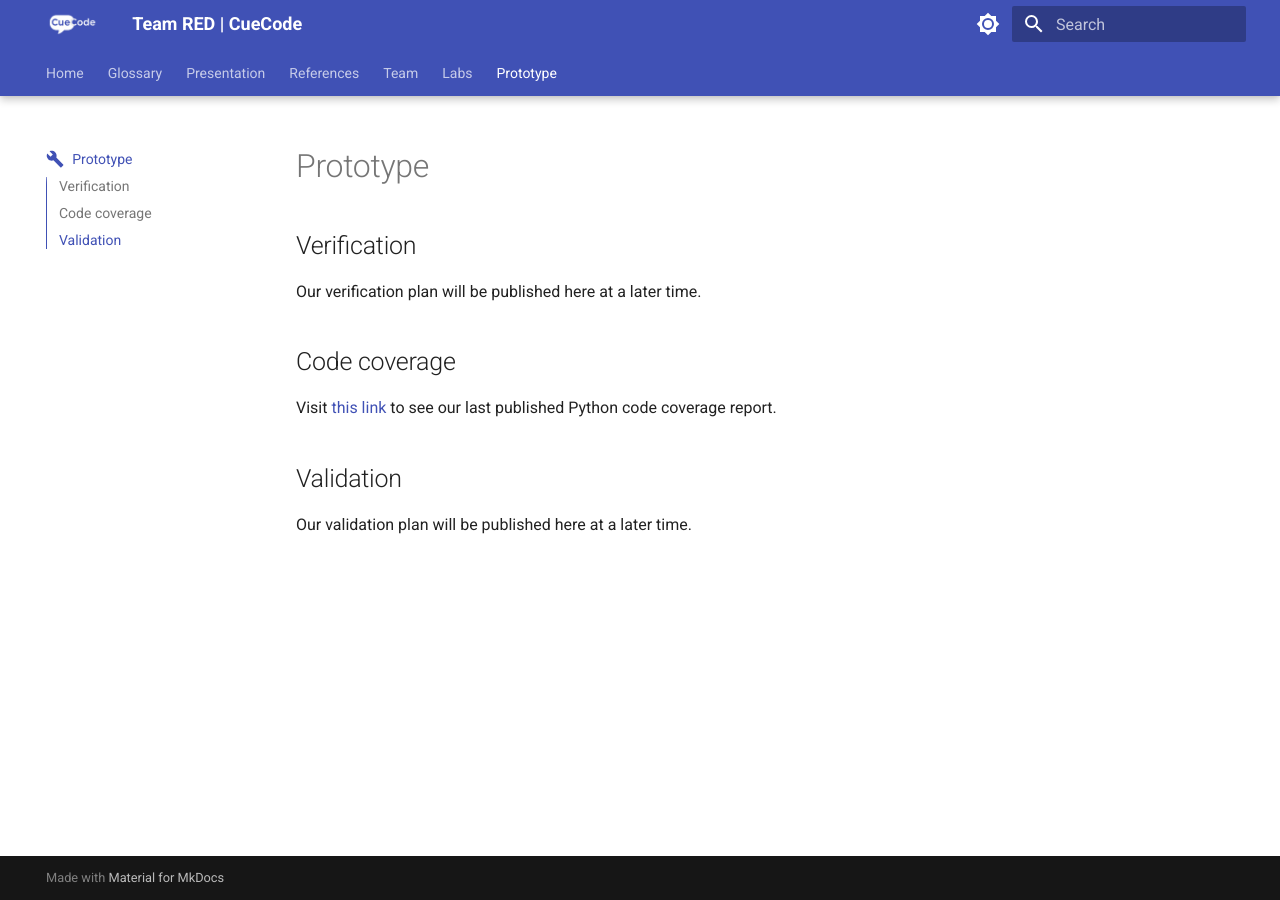
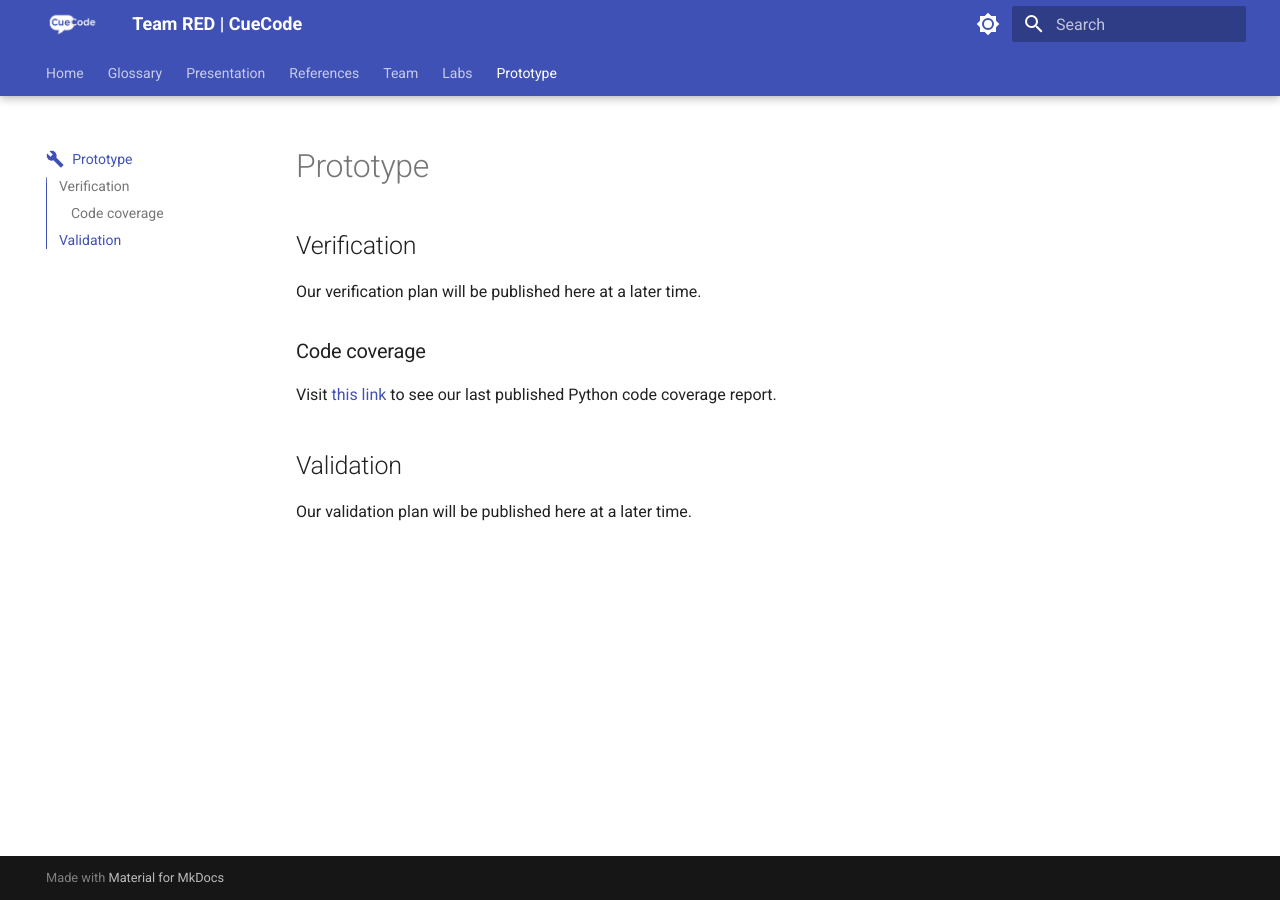
Before and after one commit to john-hix/s25-Red-1, an MkDocs documentation site: the page built from docs/prototype.md, in a window 1280 px wide. Built offline with MkDocs 1.6.1 and Material for MkDocs 9.7.7, drawn with Linux system fonts in a browser that asks for light colours.

Commit message:
Make code cov a subheading

```diff
--- a/docs/prototype.md
+++ b/docs/prototype.md
@@ -7,7 +7,7 @@ icon: material/wrench
 
 Our verification plan will be published here at a later time.
 
-## Code coverage
+### Code coverage
 
 Visit
 <a href="python-coverage/index.html" target="_blank">this link</a>
```
